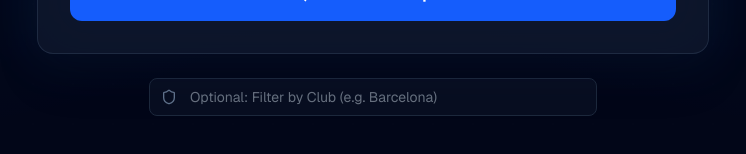
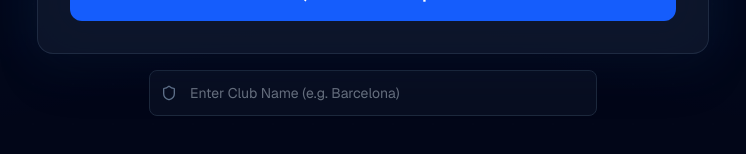
Before and after one commit to pa3299/pro-scout-ai, a Next.js app: page / in a window 1280 px wide. Shown: the part 536-690 px from the top of the page, without its empty margins (267-1013 px from the left). Built offline with nearby package versions, Linux system fonts and the light colour scheme.

Commit message:
Add club filter field and increase result count to 8

```diff
--- a/app/page.tsx
+++ b/app/page.tsx
@@ -1,7 +1,7 @@
 "use client";
 
 import { useState } from "react";
-import { User, ChevronRight, Shield, FileText, X, Search, Users, AlertCircle } from "lucide-react";
+import { User, Shield, FileText, AlertCircle } from "lucide-react";
 import { SearchHero } from "@/app/components/search-hero";
 import { TacticalBackground } from "@/app/components/tactical-background";
 
@@ -20,7 +20,7 @@ export default function Home() {
     setReportHtml(null);
     setErrorMsg(null);
 
-    // Combine player name + club if available
+    // Combine Name + Club for a precise search
     const finalQuery = typeof query === 'string' && clubFilter
       ? `${query} ${clubFilter}`
       : query;
@@ -40,40 +40,28 @@ export default function Home() {
       if (contentType && contentType.includes("application/json")) {
         const data = await res.json();
 
-        // --- THE FIX IS HERE ---
-        // We now check if data is an Array OR if it has a 'candidates' list
-        let rawList = [];
-        if (Array.isArray(data)) {
-          rawList = data;
-        } else if (data.candidates && Array.isArray(data.candidates)) {
-          rawList = data.candidates;
-        } else if (data.error) {
-           setErrorMsg(data.error);
-           setIsLoading(false);
-           return;
-        }
+        // Handle both Array or Object formats
+        const rawList = Array.isArray(data) ? data : (data.candidates || []);
 
         if (rawList.length === 0) {
-           setErrorMsg("No players found. Try a different spelling.");
+           setErrorMsg("No players found. Check the spelling or club name.");
         }
 
         const cleanPlayers = rawList.map((p: any) => ({
           ...p,
           name: (p.name || "Unknown").split('|')[0].trim(),
           id: p.id,
-          team: p.team || "Unknown",
-          type: p.type || "player"
+          team: p.team || "Unknown"
         }));
 
         setPlayers(cleanPlayers);
 
       } else {
-        // If it's HTML, it's the final report
         const html = await res.text();
         setReportHtml(html);
       }
     } catch (e: any) {
-      setErrorMsg("Connection failed: " + e.message);
+      setErrorMsg("Connection error. Please try again.");
     }
     setIsLoading(false);
   };
@@ -83,8 +71,7 @@ export default function Home() {
       <TacticalBackground />
 
       <div className="relative z-10 flex flex-col items-center justify-center min-h-screen px-4 py-12">
-
-        <div className="w-full max-w-2xl text-center space-y-6">
+        <div className="w-full max-w-2xl text-center space-y-4">
           <SearchHero
             onSearch={handleSearch}
             isLoading={isLoading}
@@ -92,15 +79,15 @@ export default function Home() {
             onLanguageChange={() => {}}
           />
 
-          {/* CLUB FILTER */}
+          {/* CLUB FILTER FIELD - Placed between Search and Language */}
           {!players.length && !reportHtml && (
-            <div className="flex gap-2 max-w-md mx-auto mt-4 animate-in fade-in slide-in-from-top-2">
-              <div className="relative flex-1">
+            <div className="flex flex-col gap-4 max-w-md mx-auto animate-in fade-in slide-in-from-top-2">
+              <div className="relative">
                 <Shield className="absolute left-3 top-1/2 -translate-y-1/2 h-4 w-4 text-slate-500" />
                 <input
                   type="text"
-                  placeholder="Optional: Filter by Club (e.g. Barcelona)"
-                  className="w-full bg-slate-900/50 border border-slate-800 rounded-lg py-2 pl-10 pr-4 text-sm text-slate-300 focus:border-blue-500 outline-none transition-all"
+                  placeholder="Enter Club Name (e.g. Barcelona)"
+                  className="w-full bg-slate-900/50 border border-slate-800 rounded-lg py-3 pl-10 pr-4 text-sm text-slate-300 focus:border-blue-500 focus:ring-1 focus:ring-blue-500 outline-none transition-all"
                   value={clubFilter}
                   onChange={(e) => setClubFilter(e.target.value)}
                 />
@@ -108,9 +95,8 @@ export default function Home() {
             </div>
           )}
 
-          {/* ERROR MESSAGE DISPLAY */}
           {errorMsg && (
-             <div className="flex items-center justify-center gap-2 text-red-400 bg-red-900/20 p-3 rounded-lg border border-red-900/50">
+             <div className="flex items-center justify-center gap-2 text-red-400 bg-red-900/20 p-3 rounded-lg border border-red-900/50 max-w-md mx-auto">
                 <AlertCircle className="h-4 w-4" />
                 <span className="text-sm">{errorMsg}</span>
              </div>
@@ -119,23 +105,23 @@ export default function Home() {
 
         {/* REPORT READY BUTTON */}
         {reportHtml && (
-          <div className="mt-8">
+          <div className="mt-8 animate-bounce">
             <button onClick={() => {
               const win = window.open();
               win?.document.write(reportHtml);
-            }} className="flex items-center gap-4 p-6 bg-blue-600 rounded-xl hover:bg-blue-500 transition-all">
+            }} className="flex items-center gap-4 p-6 bg-blue-600 rounded-xl hover:bg-blue-500 transition-all shadow-lg shadow-blue-500/20">
               <FileText className="h-8 w-8 text-white" />
               <div className="text-left">
-                <h3 className="font-bold text-white">Report Generated!</h3>
-                <p className="text-blue-100 text-sm">Click to view analysis</p>
+                <h3 className="font-bold text-white">Report Ready!</h3>
+                <p className="text-blue-100 text-sm">Open Full Analysis</p>
               </div>
             </button>
           </div>
         )}
 
-        {/* PLAYER LIST */}
+        {/* PLAYER LIST (Up to 8 Results) */}
         {players.length > 0 && !reportHtml && (
-          <div className="w-full max-w-2xl mt-8 grid grid-cols-1 md:grid-cols-2 gap-3 animate-in fade-in zoom-in-95 duration-300">
+          <div className="w-full max-w-2xl mt-8 grid grid-cols-1 md:grid-cols-2 gap-3 animate-in fade-in zoom-in-95">
             {players.map((player) => (
               <button
                 key={player.id}
@@ -143,7 +129,7 @@ export default function Home() {
                 className="flex items-center gap-4 p-4 bg-slate-900/80 border border-slate-800 rounded-xl hover:border-blue-500 transition-all text-left group"
               >
                 <div className="h-10 w-10 rounded-full bg-slate-800 flex items-center justify-center group-hover:bg-blue-900/50 transition-colors">
-                  {player.type === 'team' ? <Users className="h-5 w-5 text-blue-400" /> : <User className="h-5 w-5 text-slate-400" />}
+                  <User className="h-5 w-5 text-slate-400" />
                 </div>
                 <div>
                   <h3 className="font-semibold text-slate-200 text-sm">{player.name}</h3>
```
